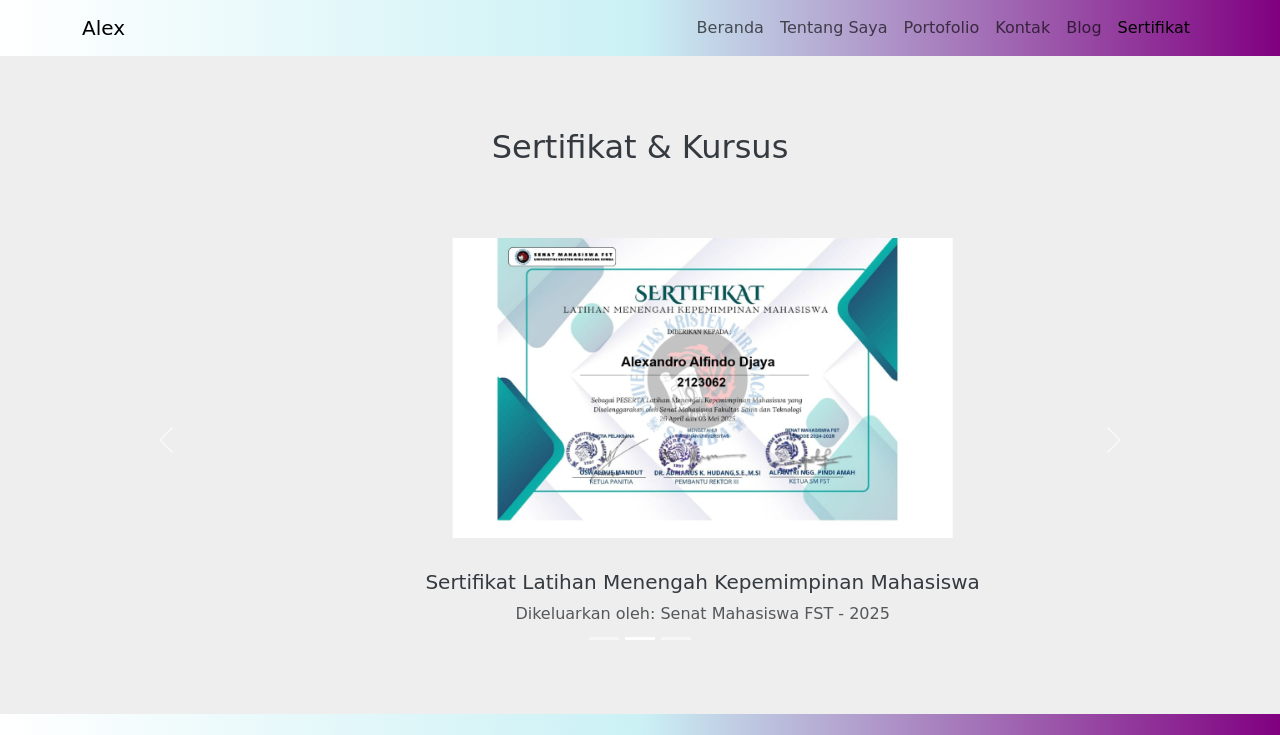
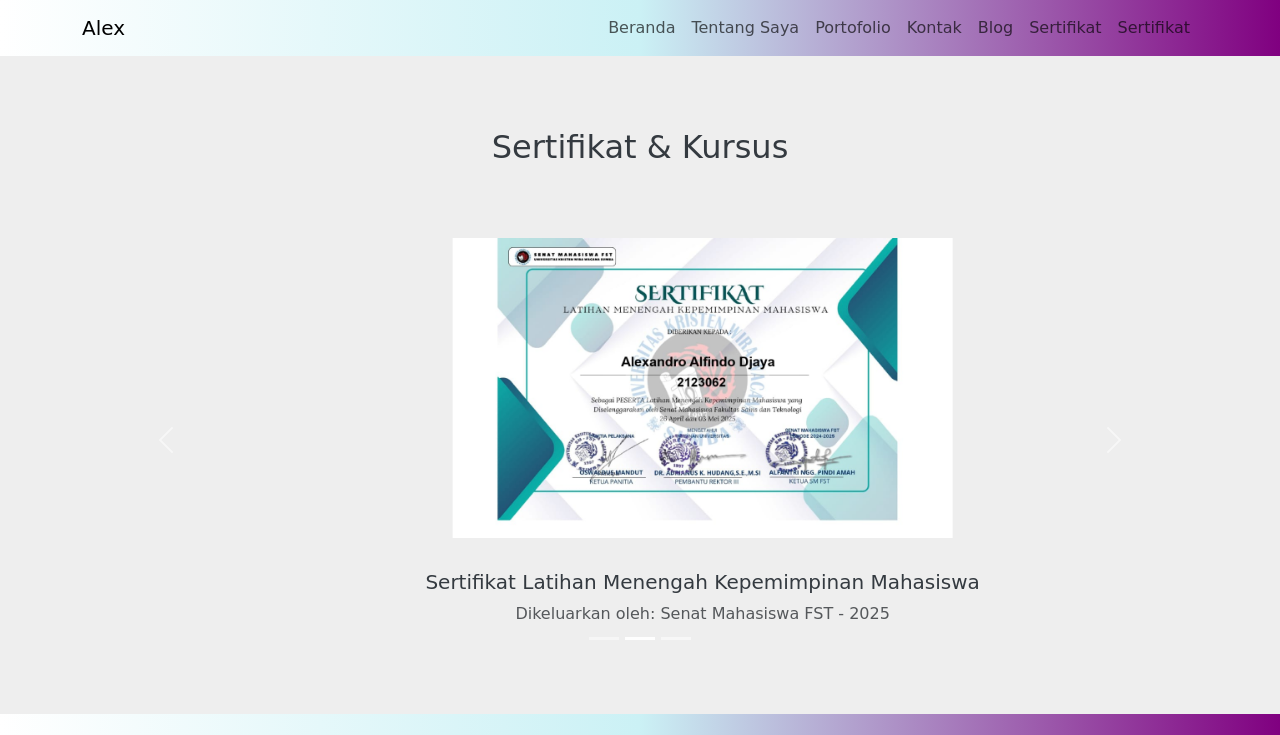
Before and after one commit to Alex-016/Portfolio_Revisi, a plain HTML site: page certificates.html in a window 1280 px wide. Shown: the top 735 px of the page. Drawn offline with nearby package versions, Linux system fonts and the light colour scheme; a web font is replaced by a local one.

Commit message:
Update certificates.html

```diff
--- a/certificates.html
+++ b/certificates.html
@@ -37,7 +37,10 @@
                         <a class="nav-link" href="blog.html">Blog</a>
                     </li>
                     <li class="nav-item">
-                        <a class="nav-link active" aria-current="page" href="certificates.html">Sertifikat</a>
+                        <a class="nav-link"  href="certificates.html">Sertifikat</a>
+                    </li>
+                    <li class="nav-item">
+                        <a class="nav-link" href="gallery.html">Sertifikat</a>
                     </li>
                 </ul>
             </div>
```
